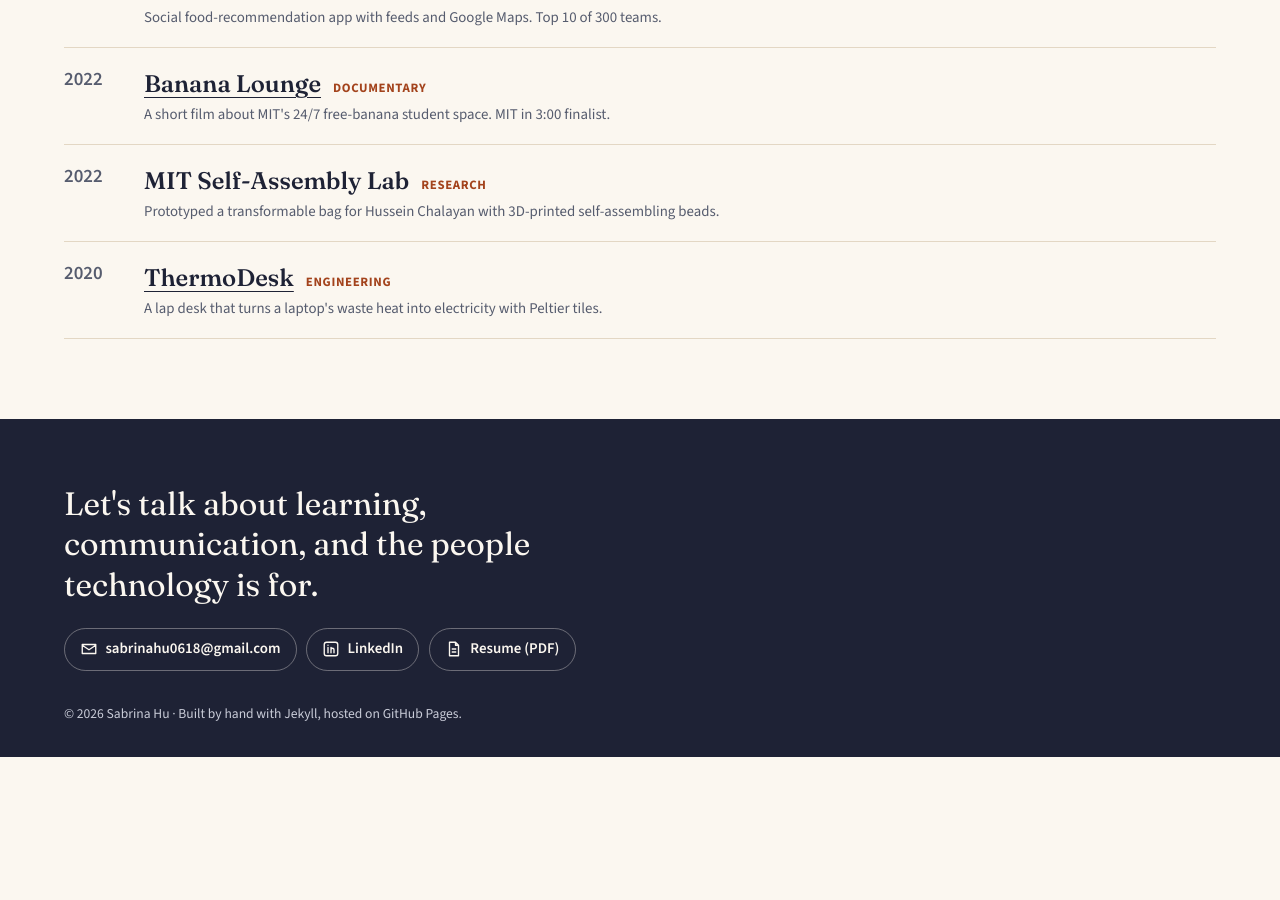
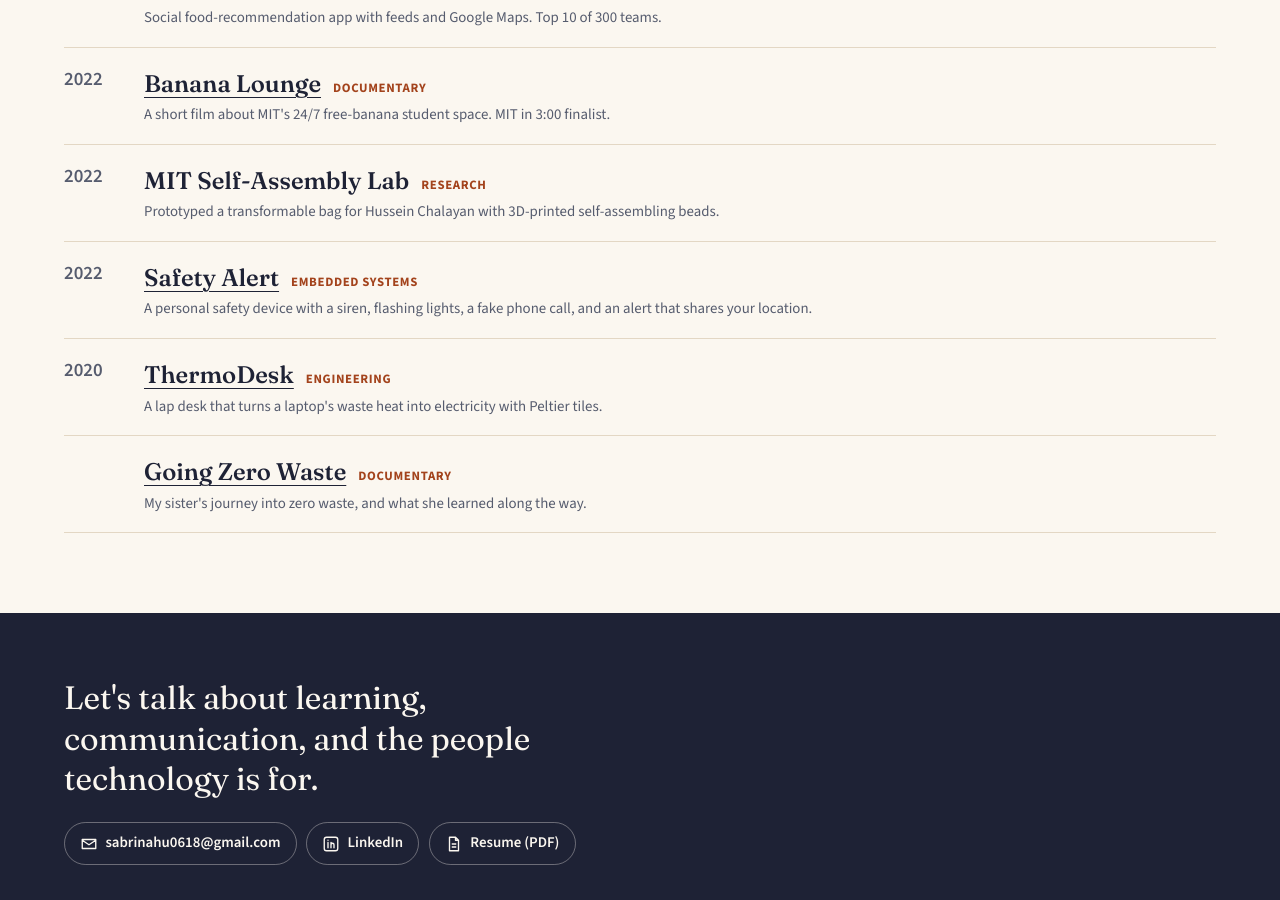
Before and after one commit to sabrinahu618/portfolio, a Jekyll site: the page built from work.html, in a window 1280 px wide and 900 px high, scrolled down 2886 px. Built offline with Jekyll 4.4.1, drawn with Linux system fonts in a browser that asks for light colours; before the commit the page ends 3643 px from its top, so only the background shows below that.

Commit message:
Earlier work: bring back Safety Alert with video; add Going Zero Waste
Co-Authored-By: Claude Opus 5.5 <noreply@anthropic.com>
Claude-Session: https://claude.ai/code/session_01HybnYJGYPLDq5hkAYptQSd

```diff
--- a/_data/archive.yml
+++ b/_data/archive.yml
@@ -23,8 +23,18 @@
   year: 2022
   kind: Research
   line: Prototyped a transformable bag for Hussein Chalayan with 3D-printed self-assembling beads.
+- title: Safety Alert
+  year: 2022
+  kind: Embedded systems
+  line: A personal safety device with a siren, flashing lights, a fake phone call, and an alert that shares your location.
+  url: https://www.youtube.com/watch?v=PvWO8aeOt7o
 - title: ThermoDesk
   year: 2020
   kind: Engineering
   line: A lap desk that turns a laptop's waste heat into electricity with Peltier tiles.
   url: https://docs.google.com/presentation/d/1WdMXBlV4R9HcZREURxEcLxtFyGxORO5dVTozTQBKQhU/edit?usp=sharing
+- title: Going Zero Waste
+  year: ""   # TODO: add year
+  kind: Documentary
+  line: My sister's journey into zero waste, and what she learned along the way.
+  url: https://youtu.be/9ykDA1IlR9U
```
